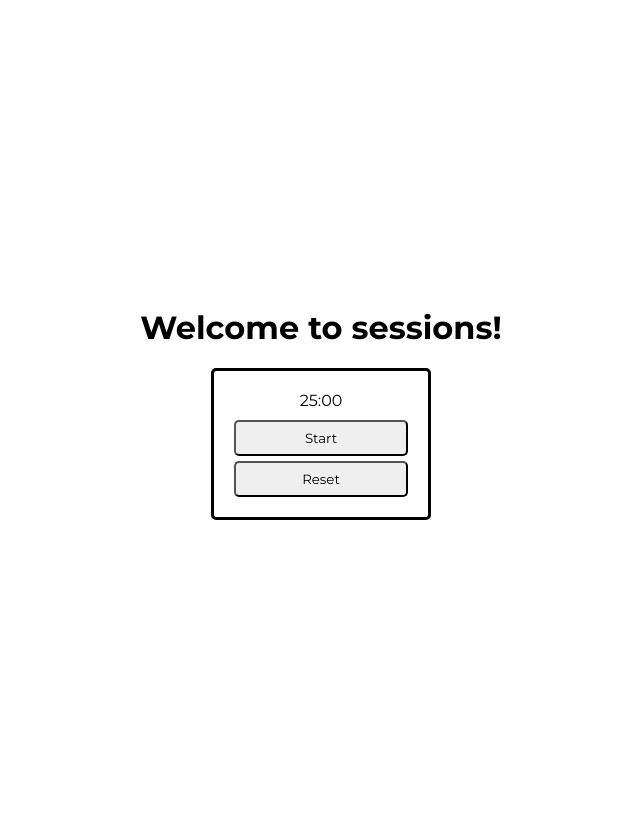
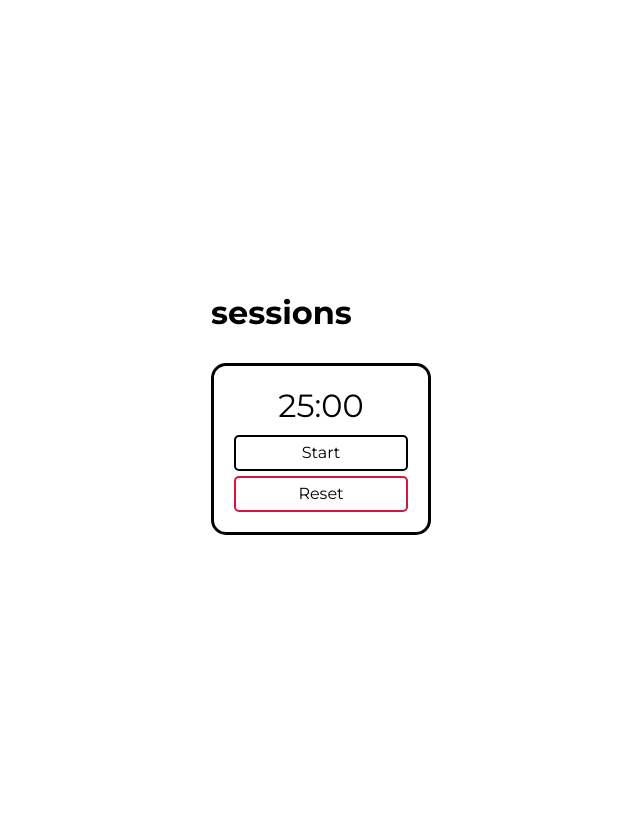
Before and after one commit to etern4lStud3nt/sessions, a Flask app: page / in a window 1280 px wide. Shown: the whole page, without its empty margins (319-959 px from the left). Run offline with Flask 3, Linux system fonts and the light colour scheme.

Commit message:
Update layout and button styles for timer UI

```diff
--- a/src/static/style.css
+++ b/src/static/style.css
@@ -1,12 +1,20 @@
 body
 {
-    display: flex;
-    flex-direction: column;
+    display: grid;
+    grid-template-columns: auto auto auto;
     height: 100vh;
     justify-content: center;
     align-items: center;
 
     font-family: 'montserrat', 'Open Sans', 'Segoe UI', 'Helvetica Neue', sans-serif;
+}
+
+.main-div
+{
+    display: flex;
+    flex-direction: column;
+    align-items: center;
+    gap: 10px;
 }
 
 .timer
@@ -15,7 +23,7 @@ body
     flex-direction: column;
     align-items: center;
     border: solid;
-    border-radius: 5px;
+    border-radius: 15px;
     padding: 20px;
     gap: 5px;
     margin-bottom: 10px;
@@ -23,17 +31,37 @@ body
     box-sizing: border-box;
 }
 
+h1
+{
+    align-self: flex-start;
+}
+
 #display
 {
     margin-bottom: 5px;
+    font-size: xx-large;
 }
 
 button
 {
     font-family: inherit;
+    font-size: inherit;
+    background-color: transparent;
+    border: 2px solid;
     border-radius: 5px;
     width: 100%;
     height: 36px;
     box-sizing: border-box;
+}
 
+button:hover
+{
+    background-color: rgba(0, 0, 0, 0.1);
+    cursor: pointer;
 }
+
+
+button.danger
+{
+    border-color: crimson;
+}
--- a/src/templates/index.html
+++ b/src/templates/index.html
@@ -14,11 +14,13 @@
     <title>Home</title>
 </head>
 <body>
-    <h1>Welcome to sessions!</h1>
-    <div class="timer">
-        <div id="display">25:00</div>
-        <button id="start-button">Start</button>
-        <button id="reset-button">Reset</button>
+    <div class="main-div">
+        <h1>sessions</h1>
+        <div class="timer">
+            <div id="display">25:00</div>
+            <button id="start-button">Start</button>
+            <button id="reset-button" class="danger">Reset</button>
+        </div>
     </div>
 </body>
 </html>
```
